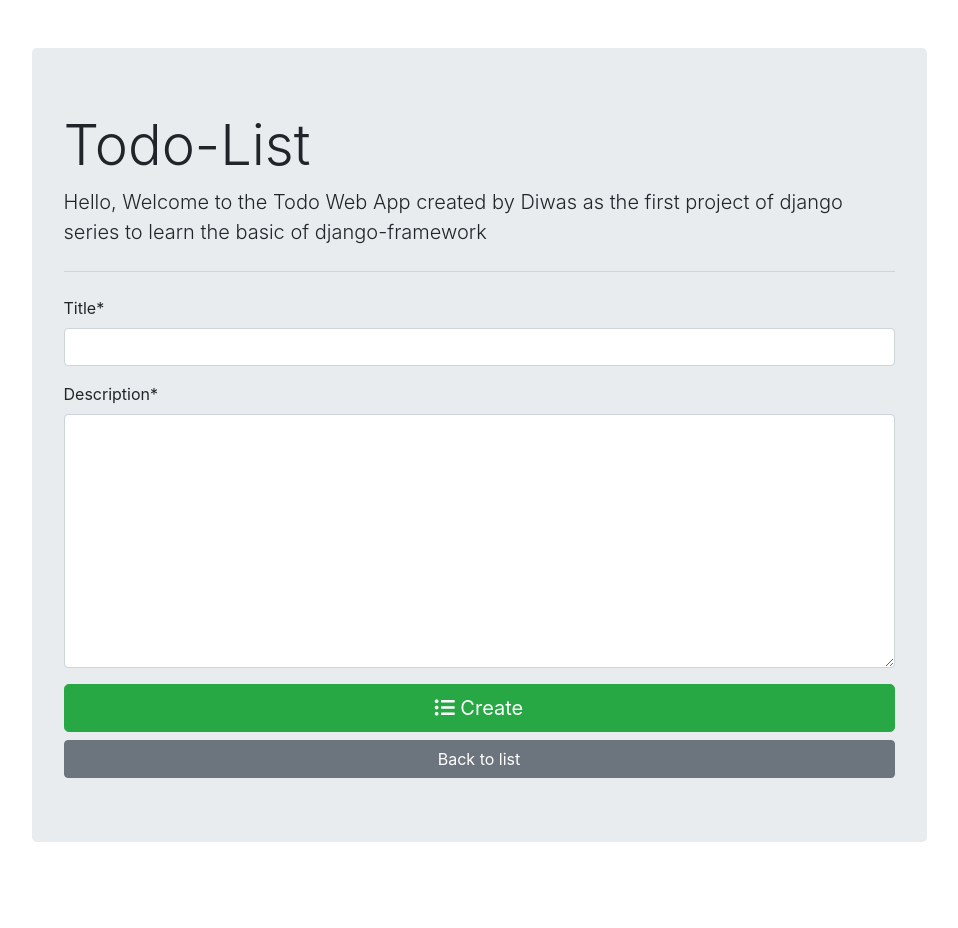
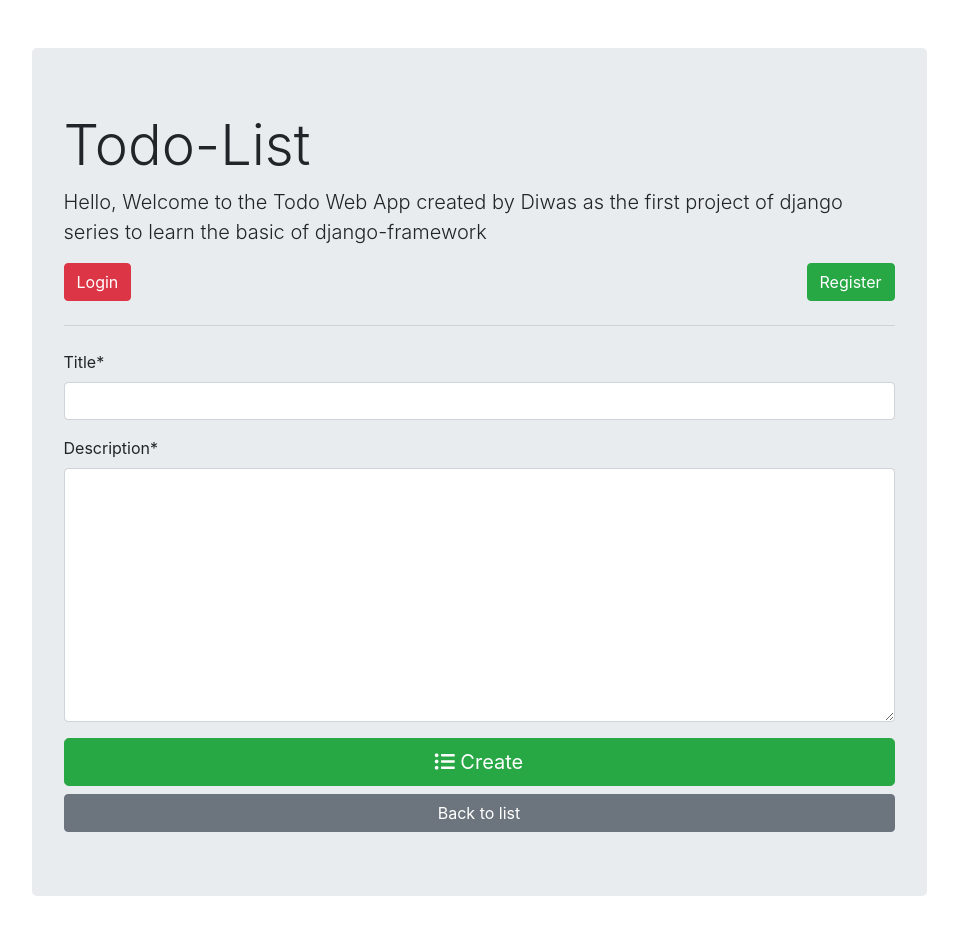
Before and after one commit to Diwaz/Basic_y2k, a Django app: page /index/form/ in a window 1280 px wide. Shown: the whole page, without its empty margins (161-1119 px from the left). Before the commit the page ends 842 px from the top, so only its background shows below. Run offline with Django 3.2, Linux system fonts and the light colour scheme; some libraries are stand-ins or nearby versions.

Commit message:
Logout Done
Logout function is done but required to login remain

```diff
--- a/accounts/urls.py
+++ b/accounts/urls.py
@@ -4,5 +4,6 @@ from . import views
 urlpatterns = [
     path('', views.home,name='home'),
     path('register',views.register,name='register'),
-    path('login',views.login,name='login')
+    path('login',views.login,name='login'),
+    path('logout',views.logout,name='logout')
 ]
--- a/accounts/views.py
+++ b/accounts/views.py
@@ -50,3 +50,7 @@ def login(request):
 
     else:
         return render(request,'login.html')
+
+def logout(request):
+    auth.logout(request)
+    return render(request,'homepage.html')
--- a/todo/templates/base.html
+++ b/todo/templates/base.html
@@ -18,8 +18,11 @@
             <div class="jumbotron">
                 <h1 class="display-4">Todo-List</h1>
                 <p class="lead">Hello, Welcome to the Todo Web App created by Diwas as the first project of django series to learn the basic of django-framework</p>
-
-                {% block content %} {% endblock content %}
+                {% if user.is_authenticated %}
+                <a href="{% url 'logout' %}" class="btn float-right btn-danger"> Logout</a>
+                <button class="btn btn-success" disabled> Welcome Mr.{{user.first_name}} </button> {% else %}
+                <a href="{% url 'register' %}" class="btn float-right btn-success"> Register</a>
+                <a href="{% url 'login' %}" class="btn  btn-danger"> Login</a> {% endif %} {% block content %} {% endblock content %}
 
             </div>
         </div>
--- a/todo/templates/login.html
+++ b/todo/templates/login.html
@@ -8,6 +8,7 @@
 </head>
 
 <body>
+    {% load crispy_forms_tags %}
     <h1>
         Welcome to Login Panel
     </h1>
```
